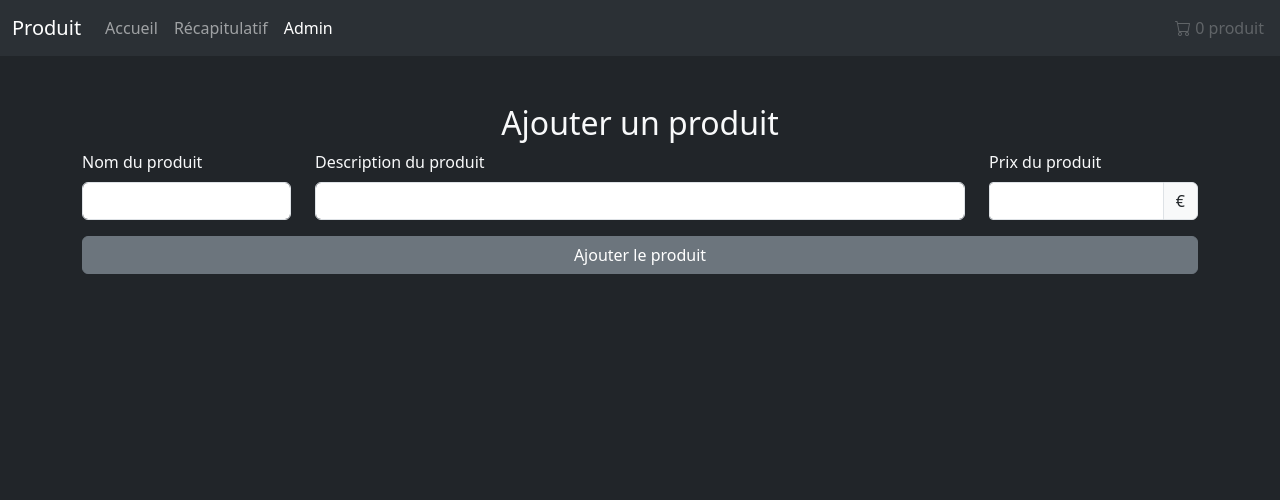
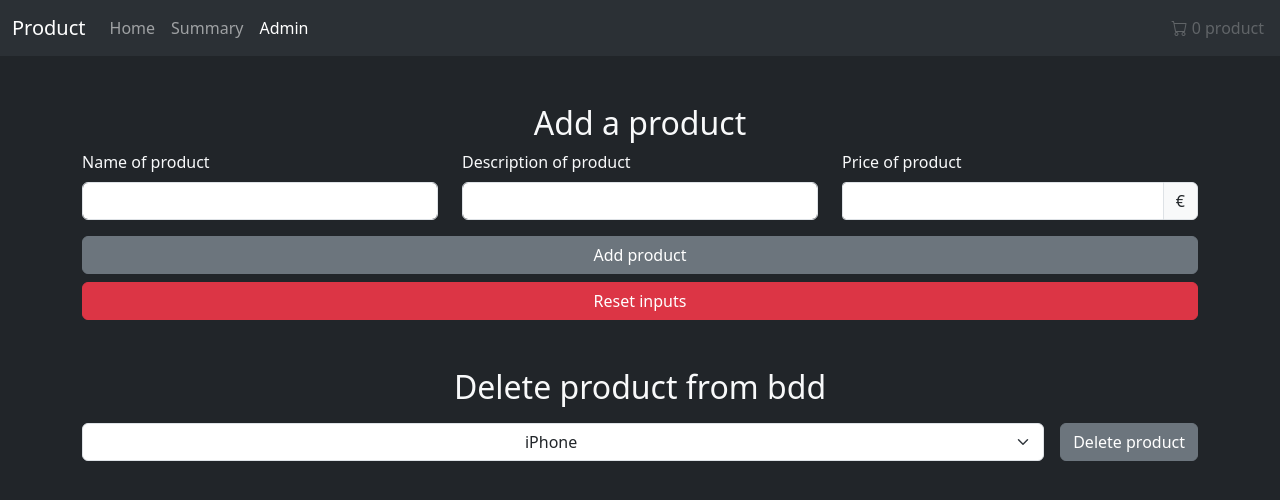
Before and after one commit to DenZaiyy/PHP-App, a PHP site: page /admin.php in a window 1280 px wide. Shown: the top 500 px of the page. Run offline with PHP 8.4, Linux system fonts and the light colour scheme; data comes from the database, SQL or seed files in the repository.

Commit message:
Translate and add function for delete item in bdd

```diff
--- a/admin.php
+++ b/admin.php
@@ -5,14 +5,13 @@ session_start();
 $products = findAll();
 ?>
 
-<!-- TODO: Définition superglobals / session / cookie -->
 <!DOCTYPE html>
-<html lang="fr">
+<html lang="en">
 
 <head>
     <meta charset="UTF-8">
     <meta name="viewport" content="width=device-width, initial-scale=1.0">
-    <title>Ajout de produit</title>
+    <title>Admin page for product</title>
     <link href="https://cdn.jsdelivr.net/npm/bootstrap@5.3.0-alpha1/dist/css/bootstrap.min.css" rel="stylesheet" integrity="sha384-GLhlTQ8iRABdZLl6O3oVMWSktQOp6b7In1Zl3/Jr59b6EGGoI1aFkw7cmDA6j6gD" crossorigin="anonymous">
     <link rel="stylesheet" href="https://cdn.jsdelivr.net/npm/bootstrap-icons@1.10.3/font/bootstrap-icons.css">
 </head>
@@ -20,14 +19,14 @@ $products = findAll();
 <body class="bg-dark text-light">
     <nav class="navbar navbar-expand-lg bg-body-tertiary" data-bs-theme="dark">
         <div class="container-fluid text-light">
-            <a class="navbar-brand" href="#">Produit</a>
+            <a class="navbar-brand" href="#">Product</a>
             <button class="navbar-toggler" type="button" data-bs-toggle="collapse" data-bs-target="#navbarNavAltMarkup" aria-controls="navbarNavAltMarkup" aria-expanded="false" aria-label="Toggle navigation">
                 <span class="navbar-toggler-icon"></span>
             </button>
             <div class="collapse navbar-collapse" id="navbarNavAltMarkup">
                 <div class="navbar-nav">
-                    <a class="nav-link" href="index.php">Accueil</a>
-                    <a class="nav-link" href="recap.php">Récapitulatif</a>
+                    <a class="nav-link" href="index.php">Home</a>
+                    <a class="nav-link" href="recap.php">Summary</a>
                     <a class="nav-link active" aria-current="page" href="admin.php">Admin</a>
                     <a class="nav-link disabled position-absolute end-0 mx-2" href="#">
                         <i class="bi bi-cart"></i>
@@ -37,13 +36,13 @@ $products = findAll();
                             if (is_array($_SESSION['products'])) {
                                 $count = count($_SESSION['products']);
                                 if ($count > 1) {
-                                    echo $count . " produits";
+                                    echo $count . " products";
                                 } else {
-                                    echo $count . " produit";
+                                    echo $count . " product";
                                 }
                             }
                         } else {
-                            echo "0 produit";
+                            echo "0 product";
                         }
                         ?>
                     </a>
@@ -52,30 +51,48 @@ $products = findAll();
         </div>
     </nav>
     <div class="container mt-5">
-        <h2 class="text-center">Ajouter un produit</h2>
+        <div>
+            <h2 class="text-center">Add a product</h2>
             <form action="traitement.php?action=addProduct" method="post">
                 <div class="row">
                     <div class="col">
-                    <label for="name" class="form-label">Nom du produit</label>
+                        <label for="name" class="form-label">Name of product</label>
                         <input type="text" class="form-control" name="name" id="name" required>
                     </div>
                     <div class="col">
-                    <label for="desc" class="form-label">Description du produit</label>
-                    <textarea name="desc" id="desc" class="form-control" style="resize: none; height: 38px; width: 650px;" required></textarea>
+                        <label for="desc" class="form-label">Description of product</label>
+                        <textarea name="desc" id="desc" class="form-control" style="resize: none; height: 38px;" required></textarea>
                     </div>
                     <div class="col">
-                    <label for="price" class="form-label">Prix du produit</label>
+                        <label for="price" class="form-label">Price of product</label>
                         <div class="input-group mb-3">
-                        <input type="number" name="price" step="any" class="form-control form-control-sm" aria-label="Amount (to the nearest euros)" required>
+                            <input type="number" name="price" step="any" class="form-control form-control-sm text-center" aria-label="Amount (to the nearest euros)" required>
                             <span class="input-group-text">€</span>
                         </div>
                     </div>
                 </div>
                 <div class="d-grid gap-2">
-                <input type="submit" name="submit" class="btn btn-secondary" value="Ajouter le produit">
+                    <input type="submit" name="submit" class="btn btn-secondary" value="Add product">
+                    <input type="reset" name="reset" class="btn btn-danger" value="Reset inputs">
                 </div>
+            </form>
+        </div>
+        <div>
+            <h2 class="text-center mt-5">Delete product from bdd</h2>
+            <div>
+                <form action="traitement.php?action=deleteBddItem" method="post" class="d-flex mt-3">
+                    <select name='products' class='form-select text-center'>
+                        <?php
+                        foreach ($products as $value) {
+                            echo "<option value='" . $value['id'] . "'>" . $value['name'] . "</option>";
+                        }
+                        ?>
+                    </select>
 
+                    <?= "<input type='submit' name='submit' class='btn btn-secondary flex-grow-1 ms-3' value='Delete product'>"; ?>
                 </form>
+            </div>
+        </div>
     </div>
     <script src="https://cdn.jsdelivr.net/npm/bootstrap@5.3.0-alpha1/dist/js/bootstrap.bundle.min.js" integrity="sha384-w76AqPfDkMBDXo30jS1Sgez6pr3x5MlQ1ZAGC+nuZB+EYdgRZgiwxhTBTkF7CXvN" crossorigin="anonymous">
     </script>
--- a/db-functions.php
+++ b/db-functions.php
@@ -1,30 +1,37 @@
 <?php
 
-function connexion() {
-    $pdo = new PDO('mysql:host=localhost;dbname=store', 'root', '',
-    array(
-        \PDO::ATTR_ERRMODE => \PDO::ERRMODE_EXCEPTION,
-        \PDO::ATTR_DEFAULT_FETCH_MODE => \PDO::FETCH_ASSOC,
-        \PDO::MYSQL_ATTR_INIT_COMMAND => 'SET NAMES utf8'
+function connexion()
+{
+    $pdo = new PDO(
+        'mysql:host=localhost;dbname=store',
+        'root',
+        '',
+        array(
+            \PDO::ATTR_ERRMODE => \PDO::ERRMODE_EXCEPTION,
+            \PDO::ATTR_DEFAULT_FETCH_MODE => \PDO::FETCH_ASSOC,
+            \PDO::MYSQL_ATTR_INIT_COMMAND => 'SET NAMES utf8'
         )
     );
     return $pdo;
 }
 
-function findAll() {
+function findAll()
+{
     $db = connexion();
     $state = $db->query("SELECT id, name, description, price FROM product");
     return $state->fetchAll();
 }
 
-function findOneById($id) {
+function findOneById($id)
+{
     $db = connexion();
     $state = $db->prepare("SELECT id, name, description, price FROM product WHERE id = :id");
     $state->execute(['id' => $id]);
     return $state->fetch();
 }
 
-function insertProduct($name, $descr, $price) {
+function insertProduct($name, $descr, $price)
+{
     $db = connexion();
     $state = $db->prepare("INSERT INTO product (name, description, price) VALUES (:name, :descr, :price)");
     $state->execute([
@@ -34,3 +41,10 @@ function insertProduct($name, $descr, $price) {
     ]);
     return $db->lastInsertId();
 }
+
+function deleteById($id)
+{
+    $db = connexion();
+    $state = $db->prepare("DELETE FROM product WHERE id = :id");
+    $state->execute(['id' => $id]);
+}
```
Also changed, not shown: index.php (+10 -8 lines), product.php (+36 -1 lines), recap.php (+19 -17 lines), traitement.php (+8 -0 lines). Lines whose indentation alone changed are shown as unchanged.
